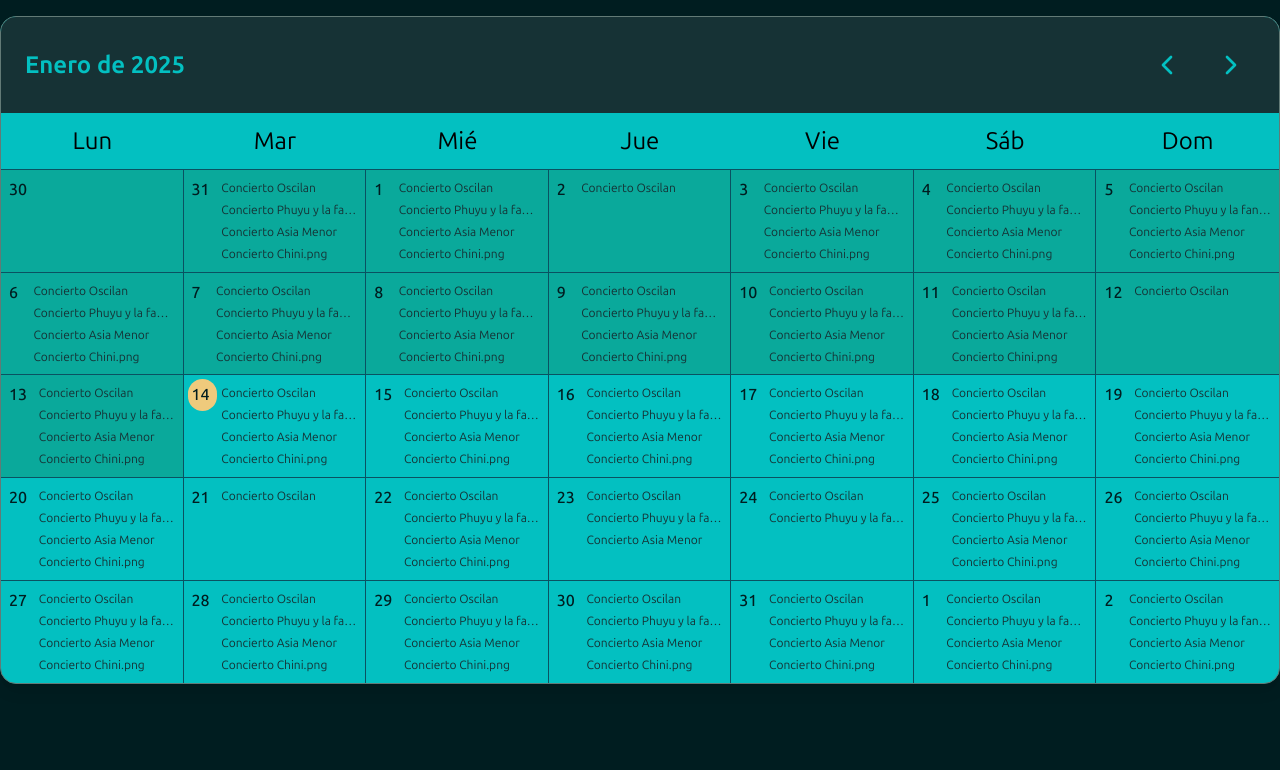
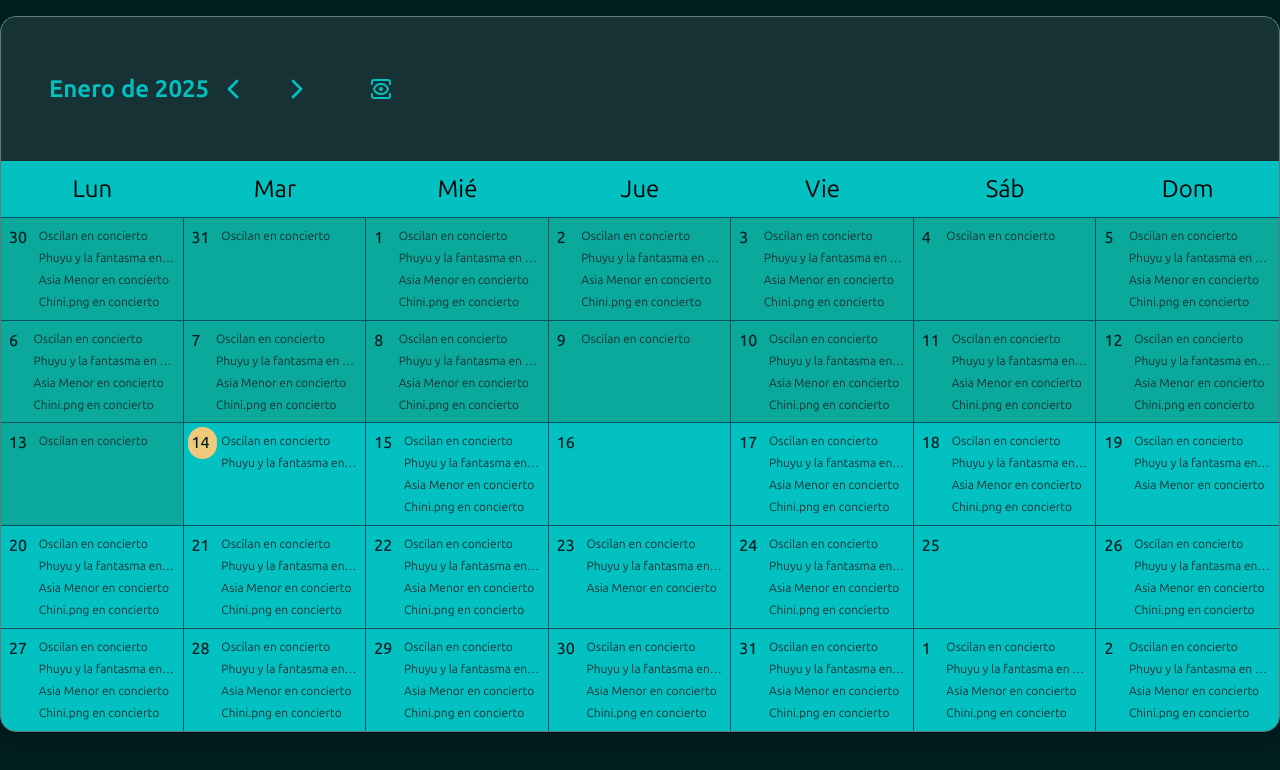
Before and after one commit to CharlesGrasses/event-planner, a Next.js app: page / in a window 1280 px wide. Shown: the top 770 px of the page. Built offline with nearby package versions, Linux system fonts and the light colour scheme.

Commit message:
implementing weekly view

```diff
--- a/src/components/calendar/Calendar.tsx
+++ b/src/components/calendar/Calendar.tsx
@@ -1,22 +1,28 @@
 "use client";
 
 import React, { useState, useEffect } from 'react';
+import { ViewIcon } from 'lucide-react';
 
 import { DatesUtilities } from '@/services/common';
 
 import CalendarMonth from './CalendarMonth';
 import CalendarWeekdays from './CalendarWeekdays';
 import CalendarData from './CalendarData';
+import WeeklyCalendar from './WeeklyCalendar';
 
-const USAWeekdayFormatter = new Intl.DateTimeFormat('en-US', { weekday: 'short'});
+type CalendarView = 'month' | 'week';
 
-const Calendar = ( { locale = 'en-US' }: { locale?: string } ) => {
-    const userWeekday = USAWeekdayFormatter.format(new Date(2024, 6, 1)); // change to useState so the user can chage it.
-    const deviceTOplatform:any = DatesUtilities.computerWdayUser(locale, USAWeekdayFormatter.format(new Date(2024, 6, 1)) );
+const Calendar = ({ locale = 'en-US' }: { locale?: string }) => {
+    const USAWeekdayFormatter = new Intl.DateTimeFormat('en-US', { weekday: 'short' });
+    const deviceTOplatform: any = DatesUtilities.computerWdayUser(
+        locale,
+        USAWeekdayFormatter.format(new Date(2024, 6, 1))
+    );
 
     const [currentDate, setCurrentDate] = useState(new Date());
     const [year, setYear] = useState(currentDate.getFullYear());
     const [monthNumber, setMonth] = useState(currentDate.getMonth());
+    const [view, setView] = useState<CalendarView>('month');
 
     const setCalendarStates = (date: Date) => {
         setCurrentDate(date);
@@ -30,32 +36,69 @@ const Calendar = ( { locale = 'en-US' }: { locale?: string } ) => {
         const daysInMonth = new Date(year, monthNumber + 1, 0).getDate();
         const days = [];
 
-        for (let i = firstWeekdayMonth-1; i >= 0; i--) days.push(new Date(year, monthNumber, 0 - i));
-        for (let i = 1; i <= daysInMonth; i++) days.push(new Date(year, monthNumber, i));
-        for (let i = lastWeekdayMonth+1; i <= 6; i++) days.push(new Date(year, monthNumber, daysInMonth+i-lastWeekdayMonth));
+        for (let i = firstWeekdayMonth - 1; i >= 0; i--)
+            days.push(new Date(year, monthNumber, 0 - i));
+        for (let i = 1; i <= daysInMonth; i++)
+            days.push(new Date(year, monthNumber, i));
+        for (let i = lastWeekdayMonth + 1; i <= 6; i++)
+            days.push(new Date(year, monthNumber, daysInMonth + i - lastWeekdayMonth));
 
         return days;
     };
 
-    const navigateMonth = (direction: number, chevronClick: boolean) => {
+    const navigateCalendar = (direction: number, chevronClick: boolean = true) => {
         const newDate = chevronClick ? new Date(year, monthNumber, 1) : new Date(currentDate);
-        newDate.setMonth(currentDate.getMonth() + direction);
+        if (view === 'month') {
+            newDate.setMonth(currentDate.getMonth() + direction);
+        } else {
+            newDate.setDate(currentDate.getDate() + direction * 7);
+        }
         setCalendarStates(newDate);
+    };
+
+    const toggleView = () => {
+        setView(prev => prev === 'month' ? 'week' : 'month');
     };
 
     const [calendarDays, setCalendarDays] = useState(getMonthData());
     useEffect(() => {
-        setCalendarDays(getMonthData());
-    }, [currentDate, year, monthNumber])
+        if (view === 'month') {
+            setCalendarDays(getMonthData());
+        }
+    }, [currentDate, year, monthNumber, view]);
 
     return (
         <div className='rounded-2xl border shadow-lg w-full max-w-screen-2xl mx-auto overflow-hidden m-4 calendarHolder'>
-            <CalendarMonth locale={locale} navigateMonth={navigateMonth} currentDate={currentDate} />
 
-            <div>
-                <CalendarWeekdays locale={locale} userWeekday={userWeekday} />
-                <CalendarData locale={locale} calendarDays={calendarDays}/>
+            {/* Calendar Header */}
+            <div className='flex flex-row items-center justify-between p-6 calendarHeader'>
+                <div className='flex items-center space-x-4'>
+                    <CalendarMonth
+                        locale={locale}
+                        navigateMonth={navigateCalendar}
+                        currentDate={currentDate}
+                    />
+                    <button
+                        onClick={toggleView}
+                        className='p-2 rounded-full transition-colors iconClickable ml-4'
+                        aria-label={`Switch to ${view === 'month' ? 'week' : 'month'} view`}
+                    >
+                        <ViewIcon className='h-6 w-6' color='var(--aqua-water-20)' />
+                    </button>
+                </div>
             </div>
+
+            {/* Calendar Content */}
+            {view === 'month' ? (
+                <div>
+                    <CalendarWeekdays locale={locale} userWeekday={USAWeekdayFormatter.format(new Date(2024, 6, 1))} />
+                    <CalendarData locale={locale} calendarDays={calendarDays} />
+                </div>
+            ) : (
+                <WeeklyCalendar
+                    locale={locale}
+                />
+            )}
         </div>
     );
 };
--- a/src/components/calendar/CalendarData.tsx
+++ b/src/components/calendar/CalendarData.tsx
@@ -4,6 +4,7 @@ import React, { useState, useEffect } from "react";
 import cx from "classnames";
 
 import { DatesUtilities } from "@/services/common";
+import APIrequests from "@/services/api-requests";
 import GatheringListModal from "../modal/Gatherings/GatheringListModal";
 
 import { Gathering } from "@/types/gatherings";
@@ -51,7 +52,7 @@ const CalendarData = (
             const fetchPromises = calendarDays.map(async (date: Date) => {
                 const dateKey = getDateKey(date);
                 try {
-                    gatheringsMap[dateKey] = await getGatheringsForDate(date);
+                    gatheringsMap[dateKey] = await APIrequests.getGatheringsForDate(date);
                 } catch (error) {
                     console.error(`!!!!!!!!!!!!!!!!!!!!ENVENT PLANER ERROR:`);
                     console.error(`Error fetching gatherings for ${date}:`, error);
@@ -65,71 +66,6 @@ const CalendarData = (
 
         fetchGatheringsForAllDates();
     }, [calendarDays]);
-
-    const getGatheringsForDate = async (date: Date) => {
-        // CAMBIAR CUANDO SE HAYA CREADO LA API
-        // Mocking variables
-        const venues = [
-            "Plaza de armas",
-            "Teatro Municipal",
-            "Parque Forestal",
-            "Centro Cultural GAM",
-            "Club Chocolate",
-            "Bar La Obra",
-            "Estadio Nacional",
-            "Blondie",
-            "La Cúpula",
-            "Centro de Eventos Chimkowe"
-        ];
-        const timeSlots = [
-            "7:00 PM - 8:30 PM",
-            "8:00 PM - 9:30 PM",
-            "9:00 PM - 10:30 PM",
-            "10:00 PM - 11:30 PM",
-            "6:30 PM - 8:00 PM",
-            "7:30 PM - 9:00 PM",
-            "8:30 PM - 10:00 PM",
-            "9:30 PM - 11:00 PM",
-            "6:00 PM - 7:30 PM",
-            "11:00 PM - 12:30 AM"
-        ];
-        const bands = [
-            "Oscilan",
-            "Phuyu y la fantasma",
-            "Asia Menor",
-            "Chini.png",
-            "Estoy bien",
-            "Sinópticos",
-            "Monos Chinos",
-            "Monos Chinos Submarinos",
-            "Niños del Cerro",
-            "Javiera Electra",
-            "Los Pulentos",
-            "Mist",
-            "Weezer",
-            "Gepe",
-            "Alex Andwanter",
-            "El mató a un policía motorizado",
-            "Negra Ácida",
-            "Dënver",
-            "Pau",
-            "Brígida Orquesta",
-            "Dolorío y los tunantes"
-        ];
-        const generateCapacity = () => {
-            const capacities = [200, 300, 400, 500, 750, 1000, 1500, 2000, 2500, 3000];
-            return capacities[Math.floor(Math.random() * capacities.length)];
-        };
-
-        return bands.slice(0, Math.floor(Math.random() * bands.length)).map((band, index) => ({
-            id: `${index + 1}`,
-            title: `Concierto ${band}`,
-            time: timeSlots[index % timeSlots.length],
-            location: venues[index % venues.length],
-            capacity: generateCapacity(),
-            description: "Lorem ipsum dolor sit amet, consectetur adipiscing elit. In hendrerit auctor odio, sit amet gravida est tincidunt iaculis. Quisque luctus porta dolor, vitae vestibulum leo luctus ac. Suspendisse interdum ante a sapien dapibus, nec porttitor nunc eleifend. Curabitur dignissim, quam vitae tempus molestie, enim arcu feugiat mauris, et tempor neque massa semper sem."
-        }));
-    };
 
     const handleDateClick = (date: Date) => {
         if (!DatesUtilities.isPast(date)) {
--- a/src/components/calendar/WeeklyCalendar.tsx
+++ b/src/components/calendar/WeeklyCalendar.tsx
@@ -2,6 +2,7 @@ import React, { useState, useEffect } from 'react';
 import { ChevronLeft, ChevronRight } from 'lucide-react';
 import cx from 'classnames';
 import { Assorted, DatesUtilities } from '@/services/common';
+import APIrequests from '@/services/api-requests';
 import GatheringListModal from '../modal/Gatherings/GatheringListModal';
 import { Gathering } from '@/types/gatherings';
 
@@ -40,5 +41,42 @@ const WeeklyCalendar = ({ locale = 'en-US' }) => {
         return slotDate.toISOString();
     }
 
+    useEffect(() => {
+        const fetchGatheringsForWeek = async () => {
+            const weekDates = getWeekDates(currentDate);
+            const gatheringsMap: TimeSlotGatherings = {};
 
+            const fetchPromises = weekDates.flatMap(date =>
+                hours.map(async hour => {
+                    const timeSlotkey = getTimeSlotKey(date, hour);
+                    try {
+                        gatheringsMap[timeSlotkey] = await APIrequests.getGatheringsForTimeSlot(date, hour);
+                    } catch (error) {
+                        console.error(`!!!!!!!!!!!!!!!!!!!!ENVENT PLANER ERROR:`);
+                        console.error(`Error fetching gatherings for ${timeSlotkey}:`, error);
+                        gatheringsMap[timeSlotkey] = [];
+                    }
+                })
+            );
+
+            await Promise.all(fetchPromises);
+            setTimeSlotGatherings(gatheringsMap);
+        };
+
+        fetchGatheringsForWeek();
+    }, [currentDate]);
+
+    const navigateWeek = (direction: number) => {
+        const newDate = new Date(currentDate);
+        newDate.setDate(currentDate.getDate() + direction * 7);
+        setCurrentDate(newDate);
+    };
+
+    const weekDates = getWeekDates(currentDate);
+
+    return (
+        <></>
+    );
 };
+
+export default WeeklyCalendar;
--- /dev/null
+++ b/src/services/api-requests.ts
@@ -0,0 +1,67 @@
+namespace APIrequests {
+    // Mocking variables
+    const venues = [
+        "Plaza de armas",
+        "Teatro Municipal",
+        "Parque Forestal",
+        "Centro Cultural GAM",
+        "Club Chocolate",
+        "Bar La Obra",
+        "Estadio Nacional",
+        "Blondie",
+        "La Cúpula",
+        "Centro de Eventos Chimkowe"
+    ];
+    const bands = [
+        "Oscilan",
+        "Phuyu y la fantasma",
+        "Asia Menor",
+        "Chini.png",
+        "Estoy bien",
+        "Sinópticos",
+        "Monos Chinos",
+        "Monos Chinos Submarinos",
+        "Niños del Cerro",
+        "Javiera Electra",
+        "Los Pulentos",
+        "Mist",
+        "Weezer",
+        "Gepe",
+        "Alex Andwanter",
+        "El mató a un policía motorizado",
+        "Negra Ácida",
+        "Dënver",
+        "Pau",
+        "Brígida Orquesta",
+        "Dolorio y los tunantes"
+    ];
+    const description = "Lorem ipsum dolor sit amet, consectetur adipiscing elit. In hendrerit auctor odio, sit amet gravida est tincidunt iaculis. Quisque luctus porta dolor, vitae vestibulum leo luctus ac. Suspendisse interdum ante a sapien dapibus, nec porttitor nunc eleifend. Curabitur dignissim, quam vitae tempus molestie, enim arcu feugiat mauris, et tempor neque massa semper sem.";
+
+    // CAMBIAR CUANDO SE HAYA CREADO LA API
+    export async function getGatheringsForDate (date: Date) {
+        const hour = Math.random() * 12;
+        return bands.slice(0, Math.floor(Math.random() * bands.length)).map((band, index) => ({
+            id: `${index + 1}`,
+            title: `${band} en concierto`,
+            time: `${hour}:00 - ${hour + 2}:00`,
+            location: venues[index % venues.length],
+            capacity: 200 + Math.floor(Math.random() * 2000),
+            description: description
+        }));
+    }
+
+    export async function getGatheringsForTimeSlot (date: Date, hour: number) {
+        if(Math.random() > 0.3) return [];
+
+        return bands.slice(0, Math.floor(Math.random() * bands.length)).map((band, index) => ({
+            id: `${date.toISOString}-${hour}-${index}`,
+            title: `${band} en concierto`,
+            time: `${hour}:00 - ${hour + 2}:00`,
+            location: venues[index % venues.length],
+            capacity: 200 + Math.floor(Math.random() * 2000),
+            description: description
+        }));
+    }
+}
+
+export default APIrequests;
```
